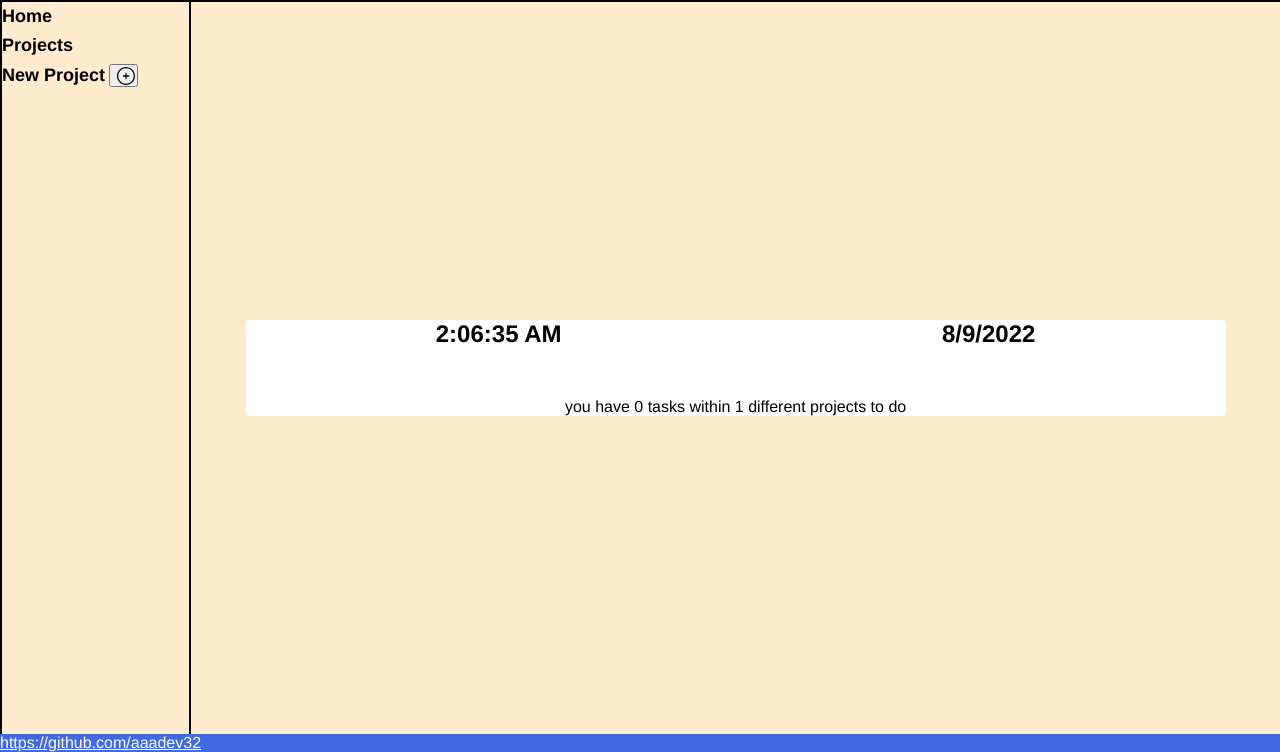
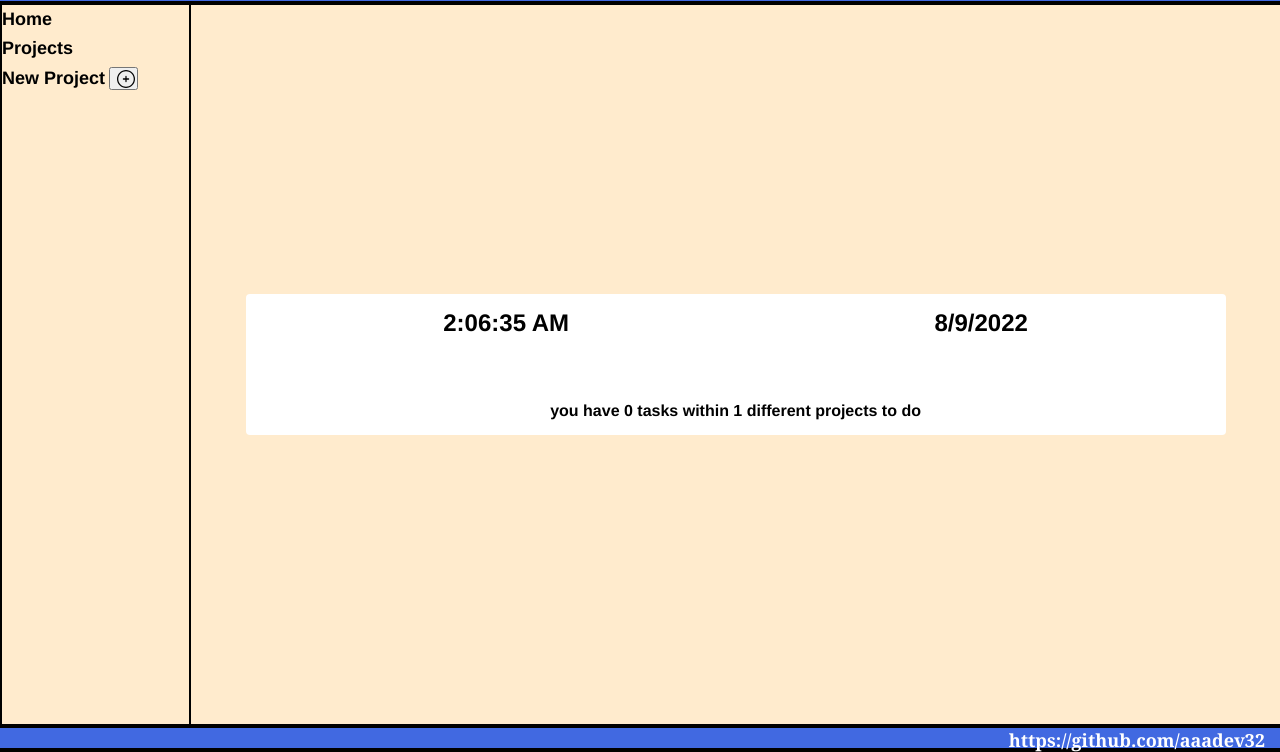
Before and after one commit to aaadev32/To-Do-List, a website built with webpack: page dist/index.html in a window 1280 px wide. Shown: the part 48-800 px from the top of the page. Built offline with nearby package versions, Linux system fonts and the light colour scheme.

Commit message:
fixed delete-tasks changing the selected project, added some styling to home page, added functions to be used soon for localStorage for persistent local data

```diff
--- a/src/index.js
+++ b/src/index.js
@@ -43,9 +43,12 @@ const arraysAndObjects = (() => {
         return fetchedTasks;
     }
 
-    const newArray = (name) => {
-        name = [];
-        return name;
+    const getStorage = (key) => {
+        JSON.parse(localStorage.getItem(key))
+    }
+
+    const setStorage = (key, value) => {
+        localStorage.setItem(key, JSON.stringify(value));
     }
 
     let defaultProject = new project('My Project', 'My Notes', 'Due this sunday', 0);
@@ -55,7 +58,7 @@ const arraysAndObjects = (() => {
 
 
 
-    return { task, project, newArray, projectArray, taskArray, fetchProjectTasks, selectedProject };
+    return { task, project, projectArray, taskArray, fetchProjectTasks, selectedProject, getStorage, setStorage };
 })();
 
 const domMods = (() => {
@@ -115,10 +118,10 @@ const domMods = (() => {
 const projectsTasks = (() => {
 
     const taskList = () => {
+        //associatedTasks will create an array of task objects that have the corresponding index of their respective projects
+        let associatedTasks = arraysAndObjects.fetchProjectTasks(arraysAndObjects.selectedProject);
+        domMods.createElementAppend('div', 'task-list-container', 'content');
 
-        let associatedTasks = arraysAndObjects.fetchProjectTasks(arraysAndObjects.selectedProject);
-        //associatedTasks will create an array of task objects that have the corresponding index of their respective projects
-        domMods.createElementAppend('div', 'task-list-container', 'content');
         for (let i = 0; i < associatedTasks.length; i++) {
             domMods.createIdClassElementAppend('div', `project-task-expansion-${i}`, `task-list-container`, 'expanded-task-list');
 
@@ -135,7 +138,6 @@ const projectsTasks = (() => {
 
             domMods.ImgIdClassAppend(`delete-tasks-${i}`, `delete-task`, trash, `project-task-expansion-${i}`);
             document.getElementById(`delete-tasks-${i}`).onclick = function () {
-                arraysAndObjects.selectedProject = i;
                 //this loop finds the associatedTasks in the taskArray and deletes them when the corresponding delete-tasks function is triggered
                 for (let j = 0; j < arraysAndObjects.taskArray.length; j++) {
                     //the below line should delete the taskArray object when the associatedTask[i]'s delete-task function is clicked
@@ -206,7 +208,6 @@ const projectsTasks = (() => {
 
             //opens new task form
             document.getElementById(`add-tasks-${i}`).onclick = function () {
-
                 arraysAndObjects.selectedProject = i;
                 console.log(`selected project = ${i}`);
                 domMods.clearContent();
@@ -320,8 +321,6 @@ const projectsTasks = (() => {
             projects();
             projectList();
             taskList();
-            //below if statement made redundant by the above (i think) but keeping commented in case the above causes issues
-
             if (document.getElementById('task-list-container') != null) {
                 domMods.removeChildren(document.getElementById('task-list-container'));
             }
@@ -422,3 +421,5 @@ const footer = () => {
 }
 
 header(), sidebar(), footer(), projectsTasks.projects(), projectsTasks.projectList(), projectsTasks.taskList, home();
+
+//deleting tasks sometimes deselects the project and hiding the task list
--- a/src/style.css
+++ b/src/style.css
@@ -2,6 +2,7 @@ html {
     height: 100%;
     overflow: auto;
     font-family: 'Franklin Gothic Medium', 'Arial Narrow', Arial, sans-serif;
+    background-color: black;
 }
 
 body {
@@ -19,6 +20,7 @@ body {
     width: 100%;
     height: 50px;
     top: 0;
+    border-top: 4px solid black;
     border-bottom: 4px solid black;
 }
 
@@ -94,6 +96,10 @@ body {
     background-color: white;
 }
 
+#date-info-container > * {
+    margin: 15px;
+}
+
 #date-time-container {
     display: flex;
     justify-content: space-around;
@@ -109,6 +115,7 @@ body {
 
 #home-counter {
     align-self: center;
+    font-weight: bold;
 }
 
 #project-tab {
@@ -154,6 +161,7 @@ body {
 }
 
 .project-list-items {
+    overflow: scroll;
     height: 20px;
     width: 120px;
 }
@@ -202,12 +210,21 @@ body {
 }
 
 #footer {
+    display: flex;
+    justify-content: flex-end;
     color: white;
     background-color: royalblue;
     width: 100%;
     height: 20px;
+    border-top: 4px solid black;
+    border-bottom: 4px solid black;
 }
 
 #footer>a {
     color: white;
+    margin-right: 15px;
+    font-family: Georgia, 'Times New Roman', Times, serif;
+    font-size: large;
+    font-weight: bold;
+    text-decoration: none;
 }
```
Also changed, not shown: dist/main.js.
